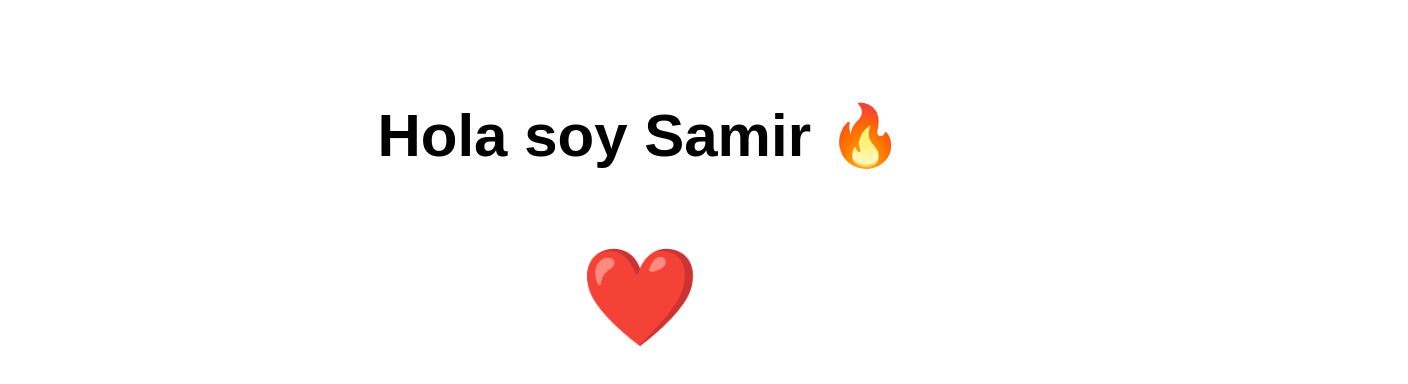
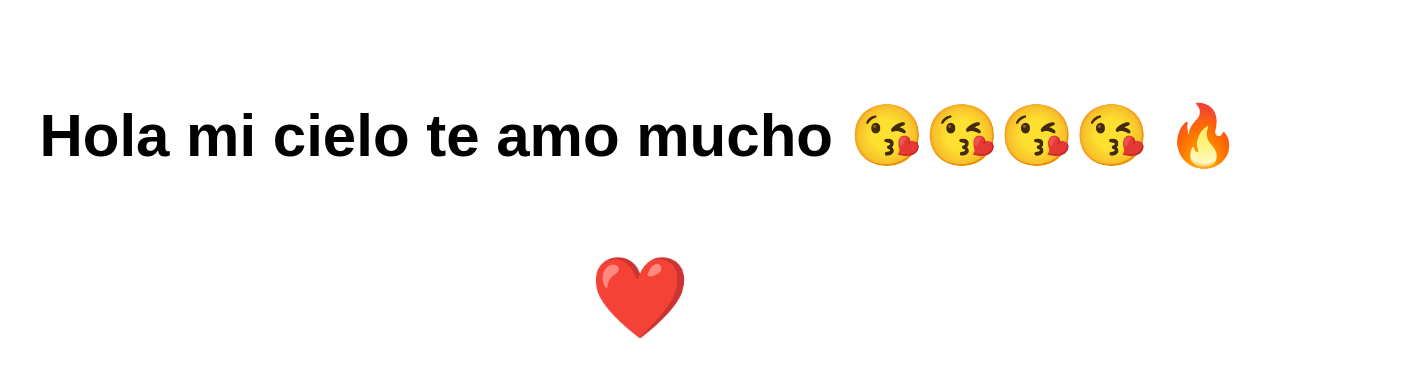
Before and after one commit to samirpb/mi-pagina-samir, an Astro site: page / in a window 1280 px wide. Shown: the whole page, 1408 px wide, since content can reach past the window. Built offline with nearby package versions, Linux system fonts and the light colour scheme; Astro itself is replaced by a stand-in of ours.

Commit message:
te amo mi cielo 😘😘😘😘😘

```diff
--- a/src/pages/index.astro
+++ b/src/pages/index.astro
@@ -5,7 +5,7 @@ import Layout from '../layouts/Layout.astro';
 
 <Layout>
 	<h1 style="text-align:center; margin-top:100px; font-family: sans-serif; font-size: 60px;">
-		Hola soy Samir 🔥
+		Hola mi cielo te amo mucho 😘😘😘😘 🔥
 	</h1>
 	<p style="text-align:center; font-size: 80px; animation: latido 1s infinite;">
 	❤️
```
